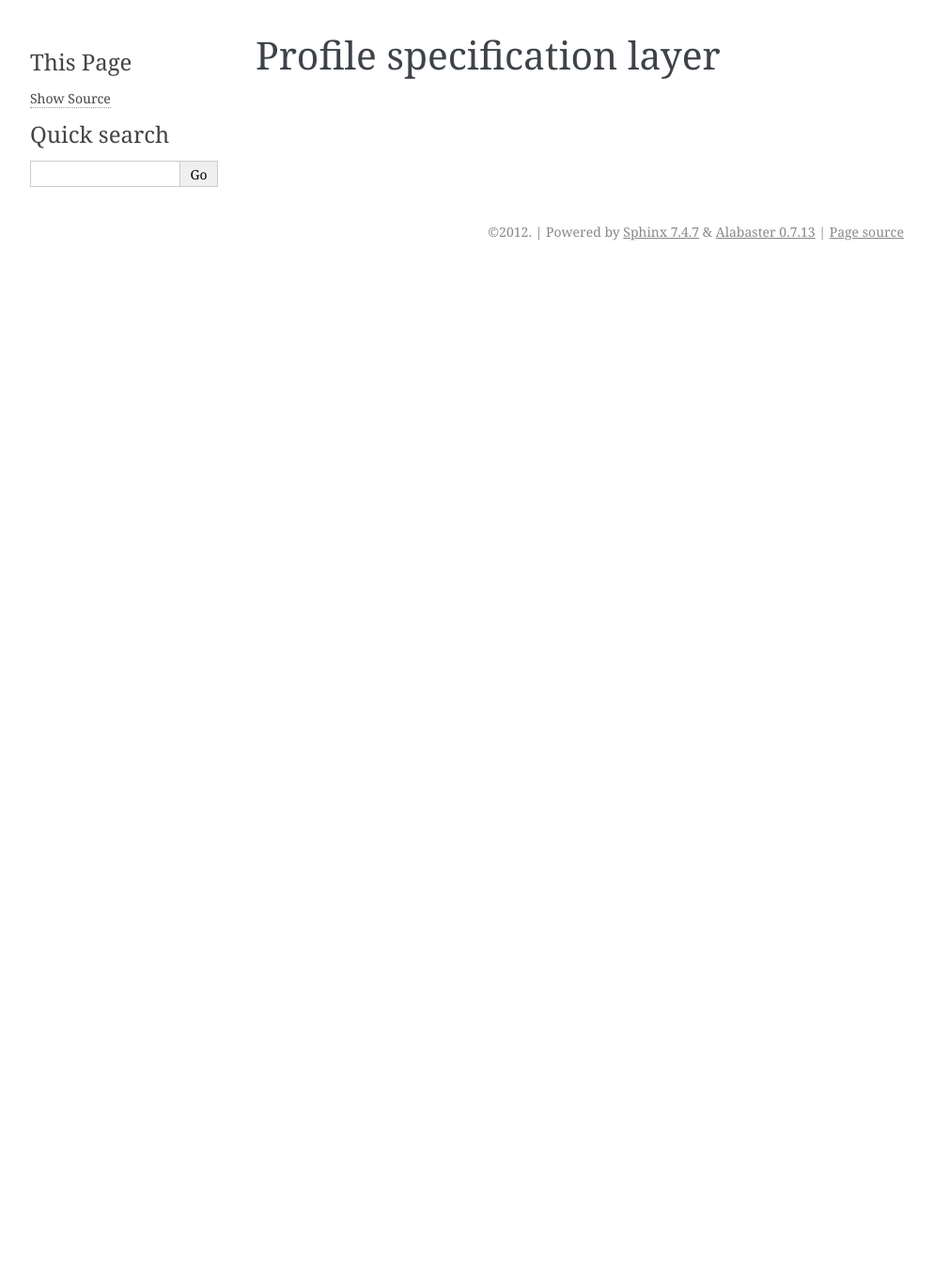
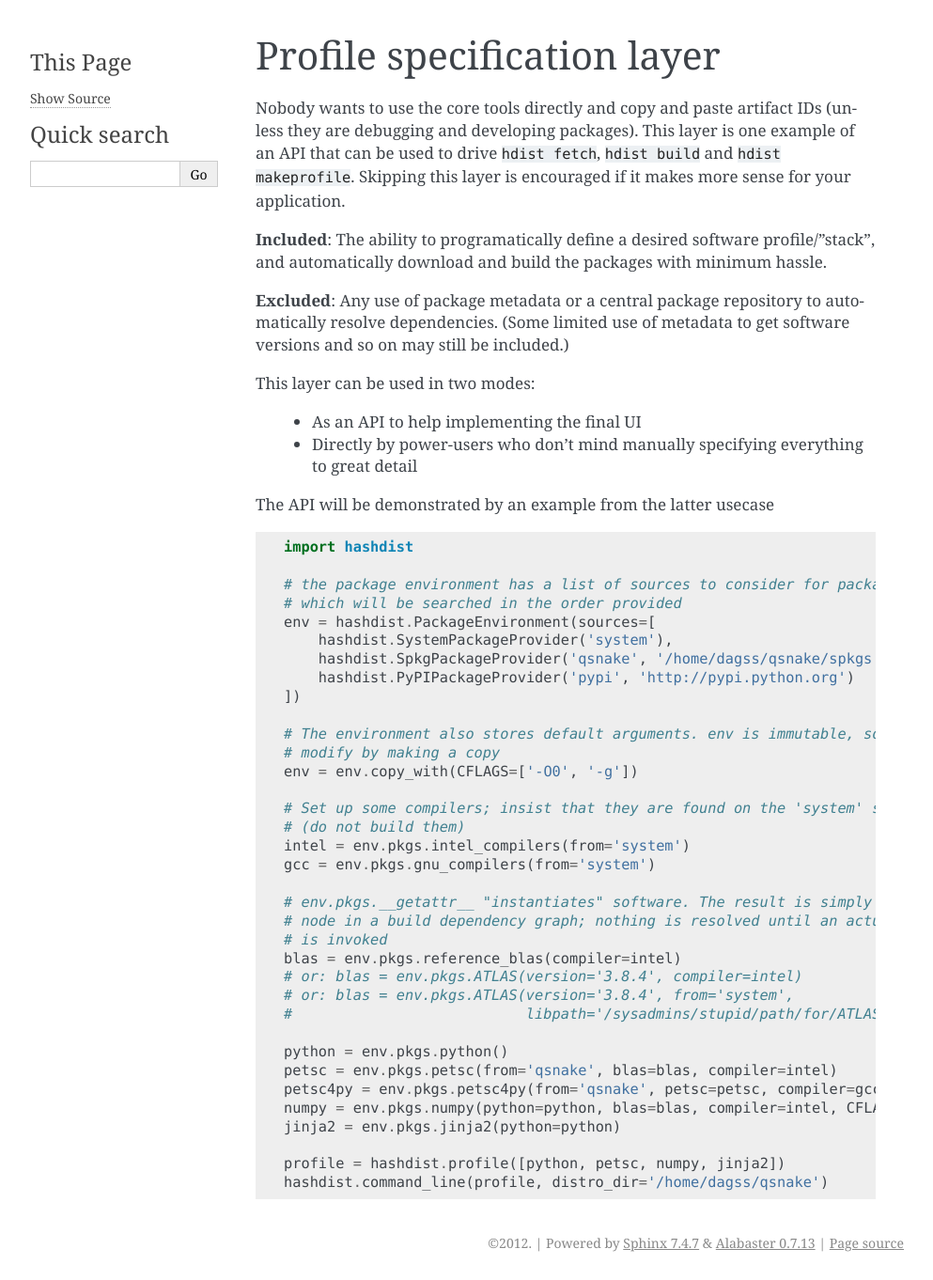
Before and after one commit to hashdist/hashdist, a Sphinx documentation site: the page built from doc/source/profilespec.rst, in a window 1280 px wide. Shown: the whole page at 94% size, without its empty margins (148-1141 px from the left). Built offline with Sphinx 7.4.7, drawn with Linux system fonts in a browser that asks for light colours; before the commit the page ends 900 px from its top, so only the background shows below that.

Commit message:
DOC Misc WIP

```diff
--- a/doc/source/index.rst
+++ b/doc/source/index.rst
@@ -1,4 +1,3 @@
-
 Welcome to the Hashdist documentation
 =====================================
 
--- a/doc/source/profilespec.rst
+++ b/doc/source/profilespec.rst
@@ -1,2 +1,64 @@
+.. highlight:: python
+
 Profile specification layer
 ===========================
+
+Nobody wants to use the core tools directly and copy and paste
+artifact IDs (unless they are debugging and developing packages).
+This layer is one example of an API that can be used to drive ``hdist
+fetch``, ``hdist build`` and ``hdist makeprofile``. Skipping this
+layer is encouraged if it makes more sense for your application.
+
+**Included**: The ability to programatically define a desired software profile/"stack",
+and automatically download and build the packages with minimum hassle.
+
+**Excluded**: Any use of package metadata or a central package
+repository to automatically resolve dependencies.  (Some limited use
+of metadata to get software versions and so on may still be included.)
+
+This layer can be used in two modes:
+
+ * As an API to help implementing the final UI
+
+ * Directly by power-users who don't mind manually specifying everything
+   to great detail
+
+The API will be demonstrated by an example from the latter usecase
+
+.. code-block:: python
+
+    import hashdist
+
+    # the package environment has a list of sources to consider for packages;
+    # which will be searched in the order provided
+    env = hashdist.PackageEnvironment(sources=[
+        hashdist.SystemPackageProvider('system'),
+        hashdist.SpkgPackageProvider('qsnake', '/home/dagss/qsnake/spkgs'),
+        hashdist.PyPIPackageProvider('pypi', 'http://pypi.python.org')
+    ])
+
+    # The environment also stores default arguments. env is immutable, so we
+    # modify by making a copy
+    env = env.copy_with(CFLAGS=['-O0', '-g'])
+
+    # Set up some compilers; insist that they are found on the 'system' source
+    # (do not build them)
+    intel = env.pkgs.intel_compilers(from='system')
+    gcc = env.pkgs.gnu_compilers(from='system')
+
+    # env.pkgs.__getattr__ "instantiates" software. The result is simply a symbolic
+    # node in a build dependency graph; nothing is resolved until an actual build
+    # is invoked
+    blas = env.pkgs.reference_blas(compiler=intel)
+    # or: blas = env.pkgs.ATLAS(version='3.8.4', compiler=intel)
+    # or: blas = env.pkgs.ATLAS(version='3.8.4', from='system',
+    #                           libpath='/sysadmins/stupid/path/for/ATLAS')
+
+    python = env.pkgs.python()
+    petsc = env.pkgs.petsc(from='qsnake', blas=blas, compiler=intel)
+    petsc4py = env.pkgs.petsc4py(from='qsnake', petsc=petsc, compiler=gcc, python=python)
+    numpy = env.pkgs.numpy(python=python, blas=blas, compiler=intel, CFLAGS='-O2')
+    jinja2 = env.pkgs.jinja2(python=python)
+
+    profile = hashdist.profile([python, petsc, numpy, jinja2])
+    hashdist.command_line(profile, distro_dir='/home/dagss/qsnake')
```
Also changed, not shown: doc/source/core.rst (+8 -8 lines), doc/source/powerusers.rst (+9 -8 lines), doc/source/uiideas.rst (+17 -0 lines).
